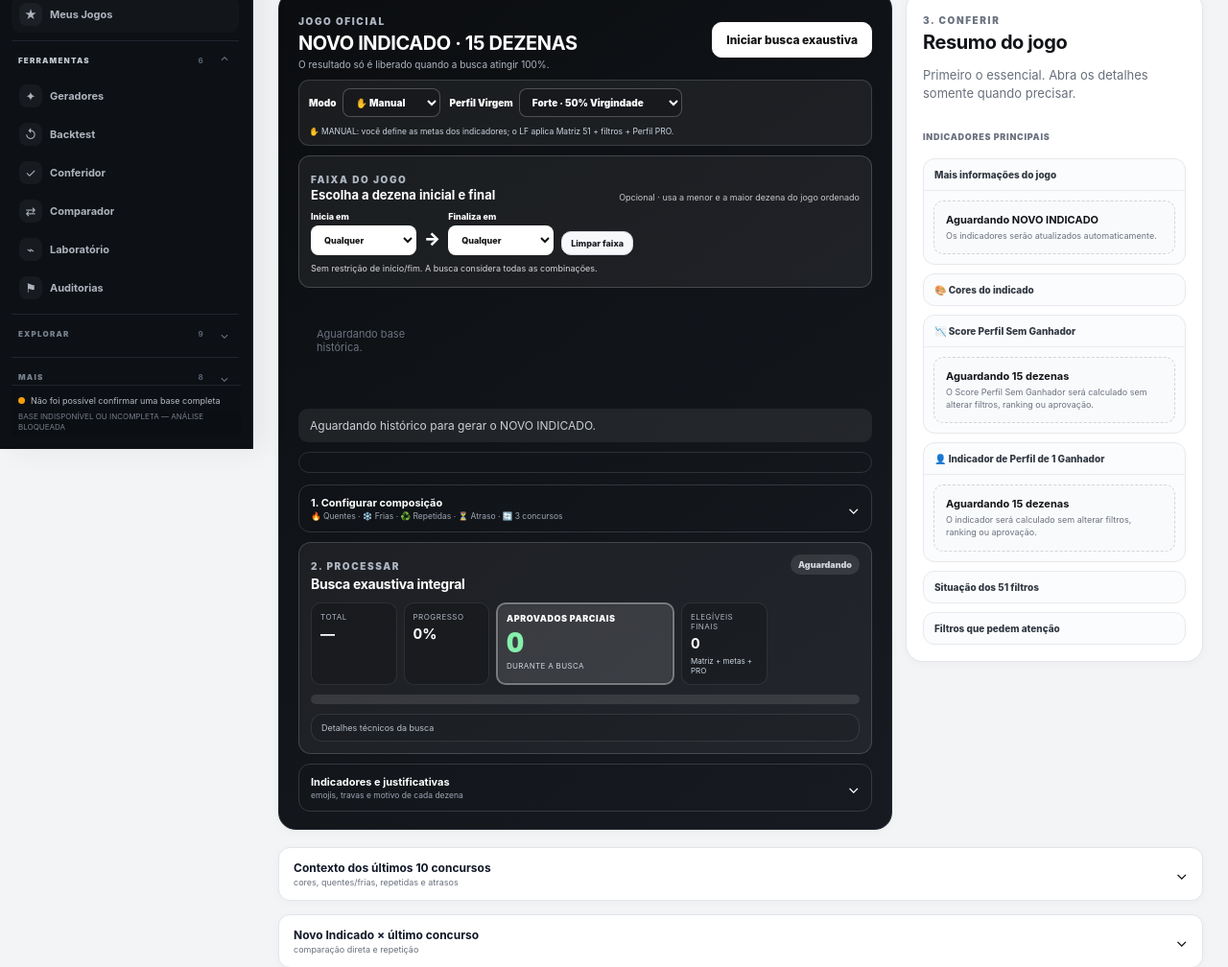
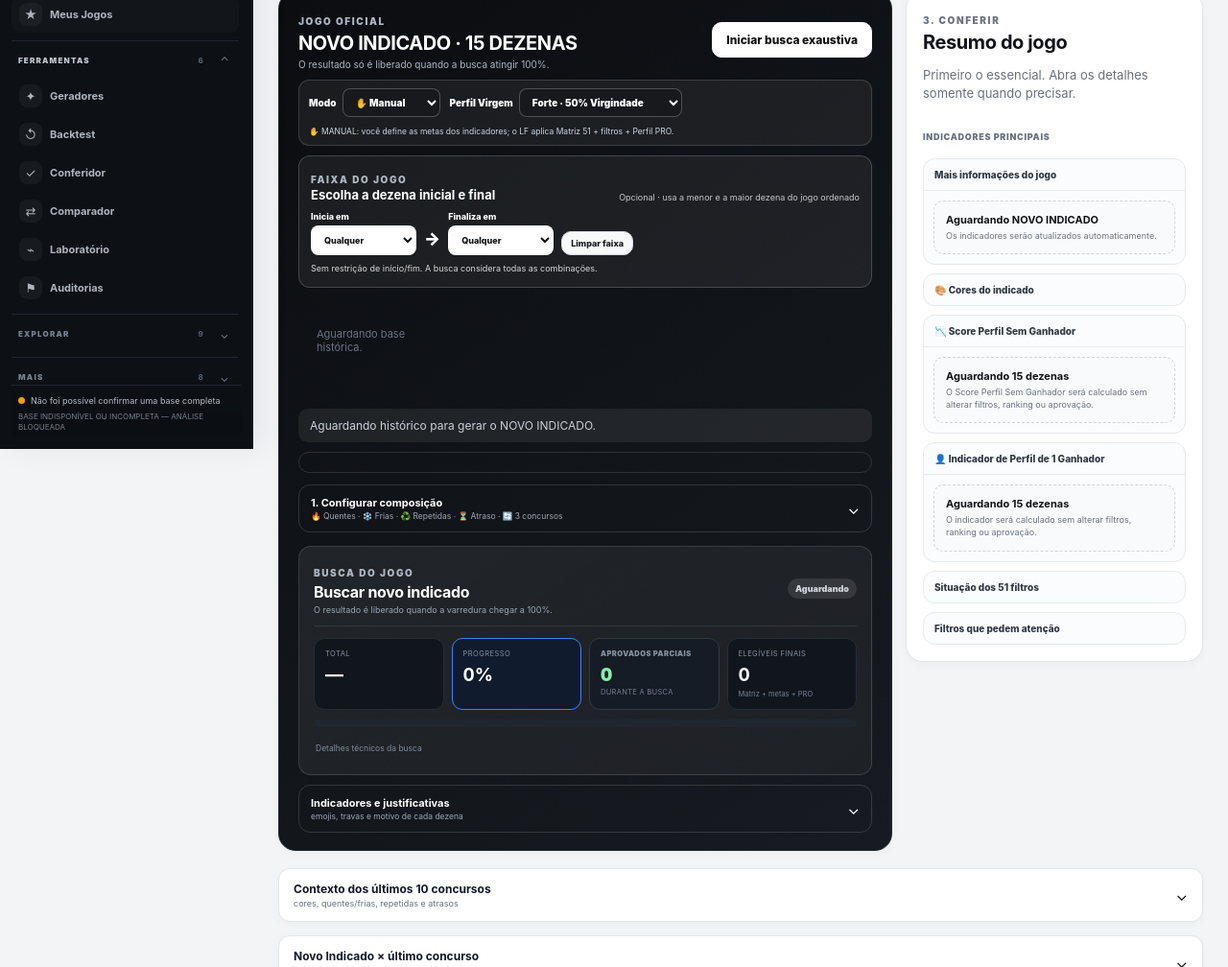
Before and after one commit to ilma061977/LF, a website: page index.html in a window 1280 px wide. Shown: the part 332-1340 px from the top of the page at 96% size. Drawn offline with Linux system fonts and the light colour scheme; no server answers.

Commit message:
feat: simplify indicated-search panel layout

```diff
--- a/index.html
+++ b/index.html
@@ -231,6 +231,17 @@ body.nav-searching .nav-search-card{flex:1;display:flex;flex-direction:column;mi
 body.nav-searching .nav-search-results{max-height:none;flex:1}
 @media(max-width:820px){.sidebar-v2{width:min(88vw,300px);transform:translateX(-101%);transition:transform .2s ease;box-shadow:18px 0 45px rgba(0,0,0,.35)}.sidebar-v2.open{transform:none}.sidebar-close{display:grid;place-items:center}.workspace{margin-left:0}.menu-button{display:grid!important;place-items:center}.topbar{padding:0 12px}.topbar-actions .base-info,.topbar-actions .refresh-base-btn{display:none}}
 </style>
+<style id="search-layout-v2">
+.compact-search{margin-top:14px!important;padding:15px!important;border:1px solid rgba(255,255,255,.13)!important;background:linear-gradient(145deg,rgba(255,255,255,.075),rgba(255,255,255,.035))!important}
+.search-head-v2{align-items:center!important;padding-bottom:10px;border-bottom:1px solid rgba(255,255,255,.09)}.search-head-v2 h3{font-size:16px!important;margin:2px 0 3px!important}.search-head-v2 p{margin:0;color:#9ba5b3;font-size:9px;line-height:1.35}
+.primary-search-kpis{display:grid!important;grid-template-columns:repeat(4,minmax(0,1fr))!important;gap:8px!important;margin-top:12px!important}
+.primary-search-kpis>div{min-height:72px!important;padding:11px!important;background:#11161d!important;border:1px solid #252d38!important;border-radius:11px!important}.primary-search-kpis>div:nth-child(2){border-color:#3b82f6!important;background:#101b2d!important}.primary-search-kpis .decision-approved-kpi{grid-column:auto!important;border:1px solid #2f3946!important;background:#151c25!important;box-shadow:none!important}.primary-search-kpis span{font-size:7.5px!important;color:#8591a1!important}.primary-search-kpis b{font-size:19px!important;margin-top:6px!important}.primary-search-kpis small{font-size:7.5px!important;color:#748092!important}
+.decision-search-track{height:8px!important;margin:10px 0!important;background:#202731!important;border-radius:999px!important;overflow:hidden}.decision-search-track i{border-radius:999px!important}
+.search-tech-details{margin-top:8px!important;border:0!important;background:transparent!important}.search-tech-details>summary{padding:7px 2px!important;color:#7f8b9b!important;font-size:8.5px!important}.search-tech-details[open]>summary{border:0!important;color:#cbd5e1!important}.search-tech-details>.decision-search-kpis,.search-tech-details>.decision-search-timing,.search-tech-details>.decision-search-meta{margin-left:0!important;margin-right:0!important}
+.secondary-search-kpis{grid-template-columns:1fr 1fr!important}.decision-search-timing{grid-template-columns:repeat(4,1fr)!important}
+@media(max-width:900px){.primary-search-kpis{grid-template-columns:1fr 1fr!important}.decision-search-timing{grid-template-columns:1fr 1fr!important}}
+@media(max-width:520px){.primary-search-kpis{grid-template-columns:1fr 1fr!important}.search-head-v2{align-items:flex-start!important}.search-head-v2 .search-status-pill{margin-top:4px}}
+</style>
 </head>
 <body>
   <a class="skip" href="#main">Ir para o conteúdo</a>
@@ -405,7 +416,7 @@ body.nav-searching .nav-search-results{max-height:none;flex:1}
               </details>
 
               <section class="decision-search-panel compact-search" id="decision-search-panel" aria-live="polite">
-                <div class="decision-search-head"><div><span class="eyebrow">2. PROCESSAR</span><h3>Busca exaustiva integral</h3></div><span class="search-status-pill" id="decision-search-status">Aguardando</span></div>
+                <div class="decision-search-head search-head-v2"><div><span class="eyebrow">BUSCA DO JOGO</span><h3>Buscar novo indicado</h3><p>O resultado é liberado quando a varredura chegar a 100%.</p></div><span class="search-status-pill" id="decision-search-status">Aguardando</span></div>
                 <div class="decision-search-kpis primary-search-kpis">
                   <div><span>Total</span><b id="decision-search-total">—</b></div>
                   <div><span>Progresso</span><b id="decision-search-percent">0%</b></div>
```
